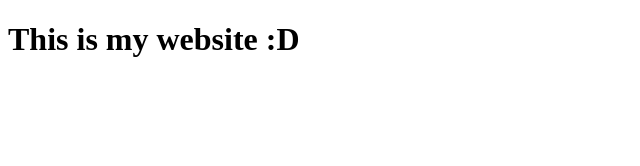
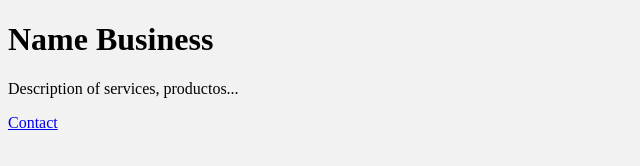
Before and after one commit to Jozdlm/Curso-Git, a plain HTML site: page index.html in a window 1280 px wide. Shown: the whole page, without its empty margins (0-640 px from the left). Drawn offline with Linux system fonts and the light colour scheme.

Commit message:
Contenido introductorio

```diff
--- /dev/null
+++ b/assets/css/style.css
@@ -0,0 +1,3 @@
+body{
+    background-color: #f2f2f2;
+}
--- /dev/null
+++ b/assets/js/app.js
@@ -0,0 +1 @@
+console.log('hello world');
--- a/index.html
+++ b/index.html
@@ -1,11 +1,17 @@
 <!DOCTYPE html>
-<html lang="en">
+<html lang="es">
 <head>
     <meta charset="UTF-8">
     <meta name="viewport" content="width=device-width, initial-scale=1.0">
-    <title>Git course</title>
+    <title>Business</title>
+
+    <link rel="stylesheet" href="assets/css/style.css">
 </head>
 <body>
-    <h1>This is my website :D</h1>
+    <h1>Name Business</h1>
+    <p>Description of services, productos...</p>
+    <a href="#">Contact</a>
+
+    <script src="assets/js/app.js"></script>
 </body>
 </html>
```
